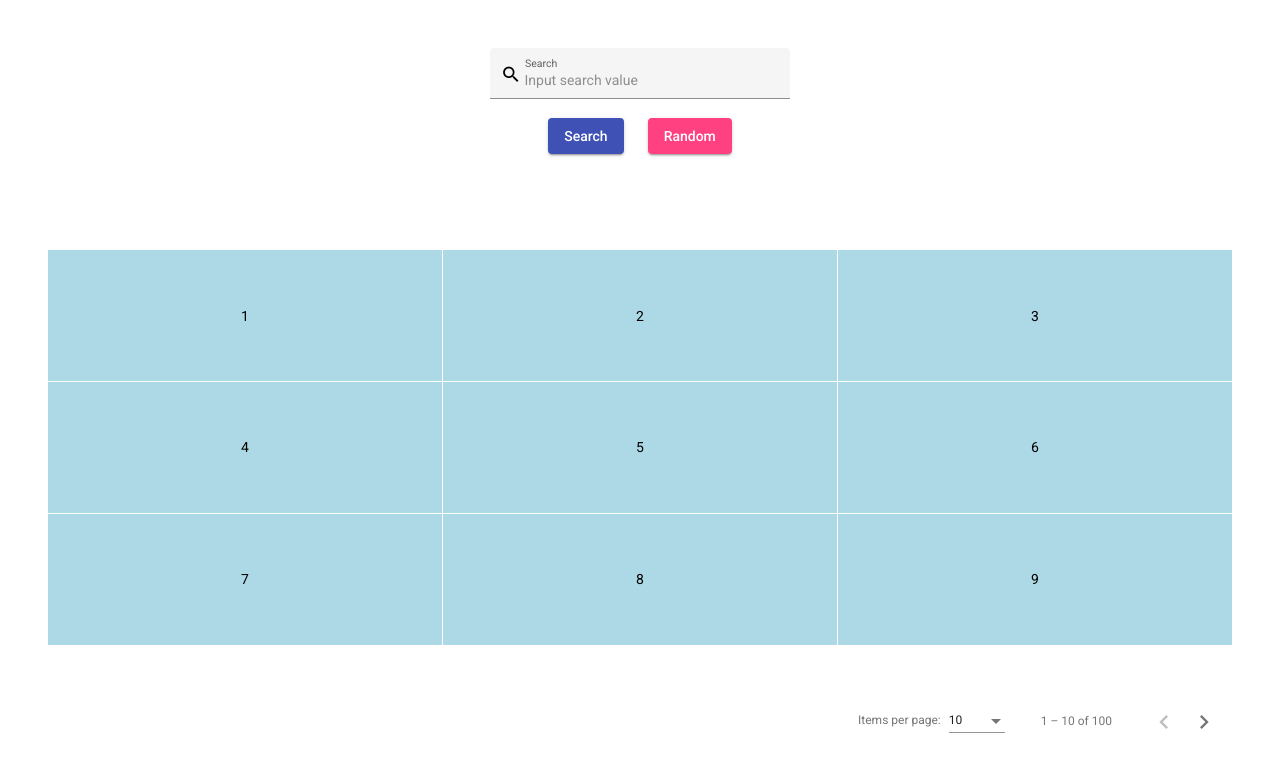
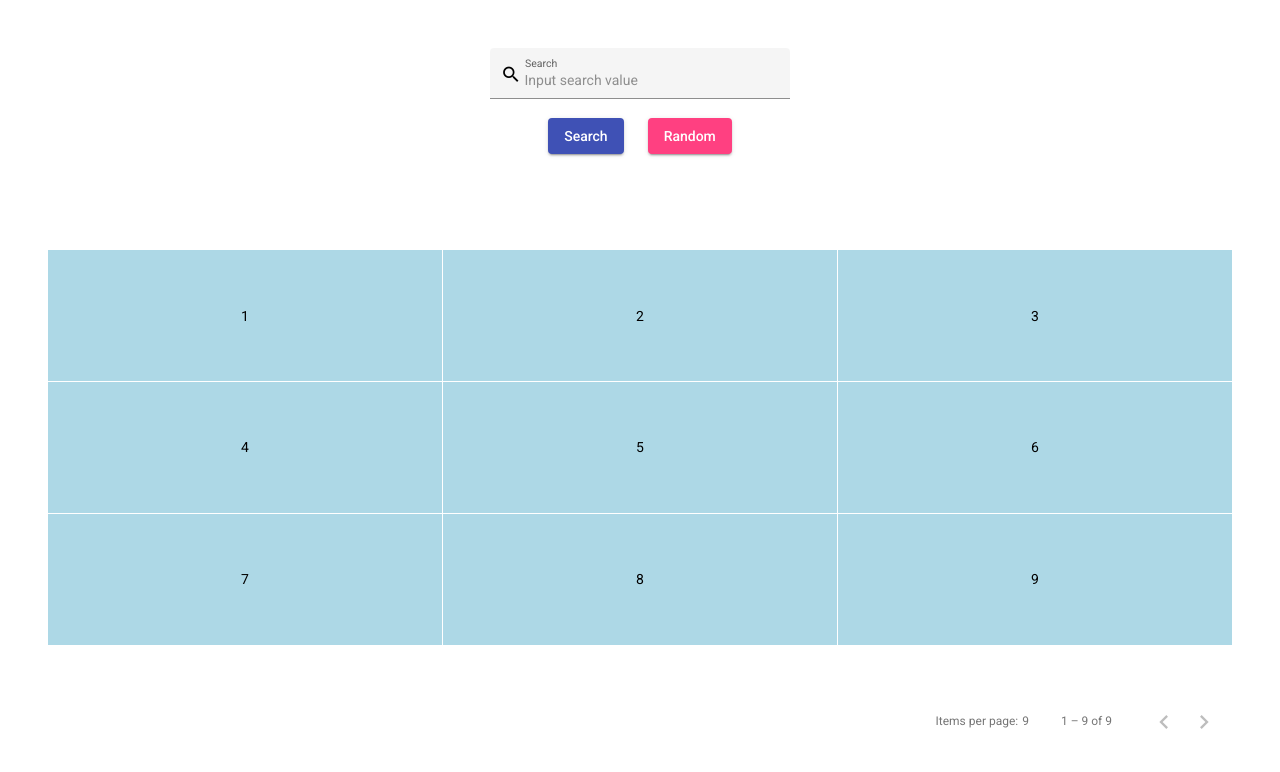
Before and after one commit to leax/angular-giphy-api, an Angular app: page / in a window 1280 px wide. Shown: the top 772 px of the page. Built offline with nearby package versions, Linux system fonts and the light colour scheme.

Commit message:
Adjust paginator input parameters and events

```diff
--- a/src/app/app.component.html
+++ b/src/app/app.component.html
@@ -1,5 +1,5 @@
 <div class="main-wrapper">
   <app-search-input></app-search-input>
-  <app-grid-system [colsNumber]="3" rowHeightRatio="3:1"></app-grid-system>
-  <app-paginator></app-paginator>
+  <app-grid-system [colsNumber]="3" rowHeightRatio="3:1" [images]="images"></app-grid-system>
+  <app-paginator [pageSize]="pageSize" [length]="length" (changePageEvent)="changePage($event)"></app-paginator>
 </div>
--- a/src/app/app.component.ts
+++ b/src/app/app.component.ts
@@ -6,5 +6,22 @@ import { Component } from '@angular/core';
   styleUrls: ['./app.component.scss']
 })
 export class AppComponent {
+
   title = 'angular-giphy-api';
+
+  images = new Array<string>();
+
+  pageSize = 9;
+  length = 9;
+
+  constructor() {
+    // For testing purpose
+    for(let i = 0; i < this.pageSize; i++) {
+      this.images.push(`${i+1}`);
+    }
+  }
+
+  changePage(pageIndex: number) {
+    console.log(pageIndex);
+  }
 }
--- a/src/app/shared/grid-system/grid-system.component.html
+++ b/src/app/shared/grid-system/grid-system.component.html
@@ -1,13 +1,5 @@
 <div class="grid-system-container">
     <mat-grid-list [cols]="colsNumber" [rowHeight]="rowHeightRatio">
-        <mat-grid-tile>1</mat-grid-tile>
-        <mat-grid-tile>2</mat-grid-tile>
-        <mat-grid-tile>3</mat-grid-tile>
-        <mat-grid-tile>4</mat-grid-tile>
-        <mat-grid-tile>5</mat-grid-tile>
-        <mat-grid-tile>6</mat-grid-tile>
-        <mat-grid-tile>7</mat-grid-tile>
-        <mat-grid-tile>8</mat-grid-tile>
-        <mat-grid-tile>9</mat-grid-tile>
+        <mat-grid-tile *ngFor="let image of images">{{image}}</mat-grid-tile>
     </mat-grid-list>
 </div>
--- a/src/app/shared/grid-system/grid-system.component.ts
+++ b/src/app/shared/grid-system/grid-system.component.ts
@@ -15,6 +15,9 @@ export class GridSystemComponent {
   @Input()
     rowHeightRatio: string = '3:1';
 
+  @Input()
+    images: Array<string> = new Array();
+
   constructor() { }
 
 }
--- a/src/app/shared/paginator/paginator.component.html
+++ b/src/app/shared/paginator/paginator.component.html
@@ -1,7 +1,5 @@
 <div class="paginator-container">
-    <mat-paginator [length]="100"
-              [pageSize]="10"
-              [pageSizeOptions]="[5, 10, 25, 100]"
-              aria-label="Select page">
+    <mat-paginator [length]="length" [pageSize]="pageSize"
+        aria-label="Select page" (page)="changePage($event)">
     </mat-paginator>
 </div>
--- a/src/app/shared/paginator/paginator.component.ts
+++ b/src/app/shared/paginator/paginator.component.ts
@@ -1,4 +1,5 @@
-import { Component } from '@angular/core';
+import { Component, EventEmitter, Input, Output } from '@angular/core';
+import { PageEvent } from '@angular/material/paginator';
 
 @Component({
   selector: 'app-paginator',
@@ -7,6 +8,19 @@ import { Component } from '@angular/core';
 })
 export class PaginatorComponent {
 
+  // Settings for Paginator
+  @Input()
+    length = 9;
+  @Input()
+    pageSize = 9;
+
+  @Output()
+    changePageEvent: EventEmitter<number> = new EventEmitter();
+
   constructor() { }
 
+  changePage($event: PageEvent) {
+    this.changePageEvent.emit($event.pageIndex);
+  }
+
 }
```
